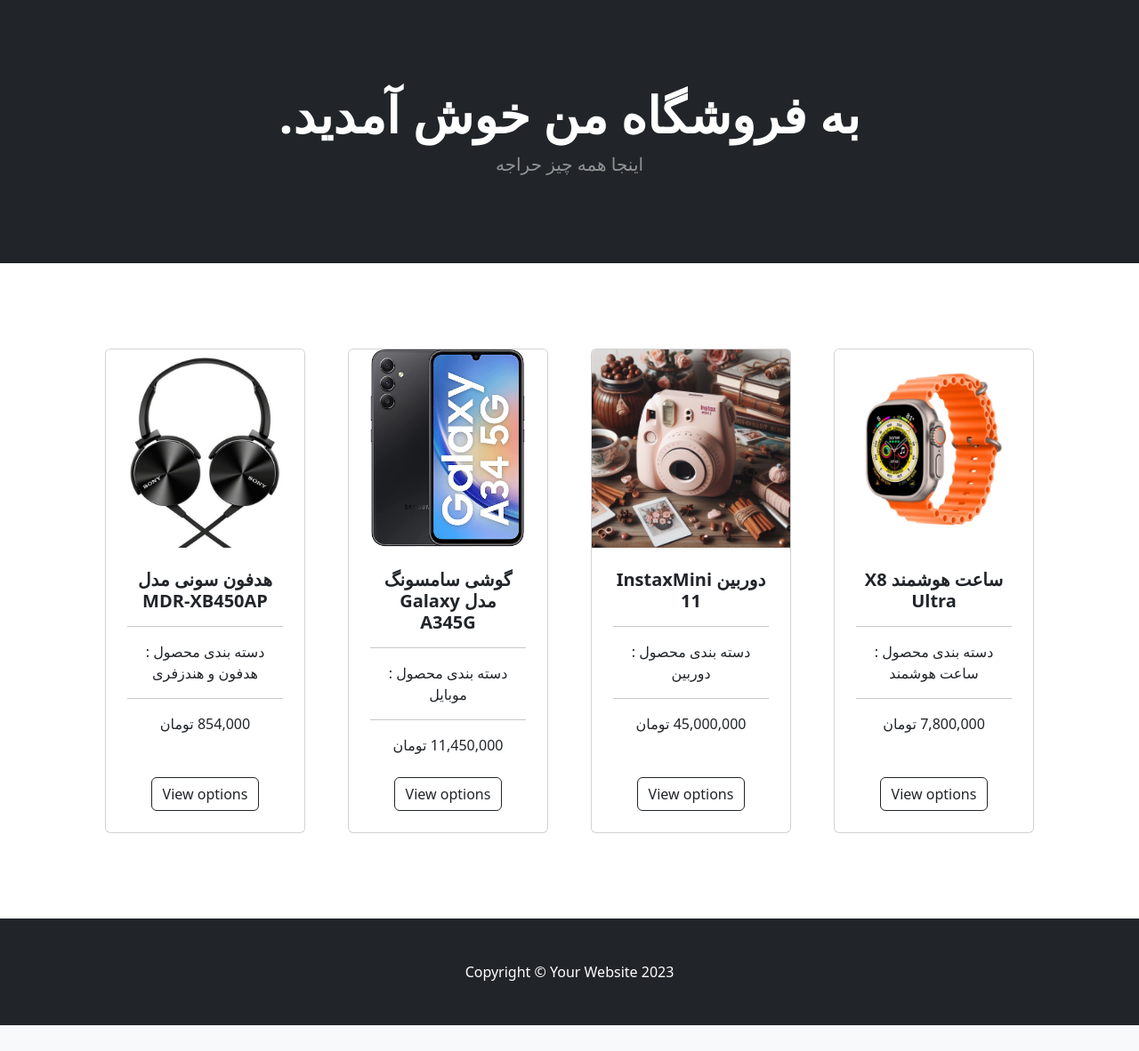
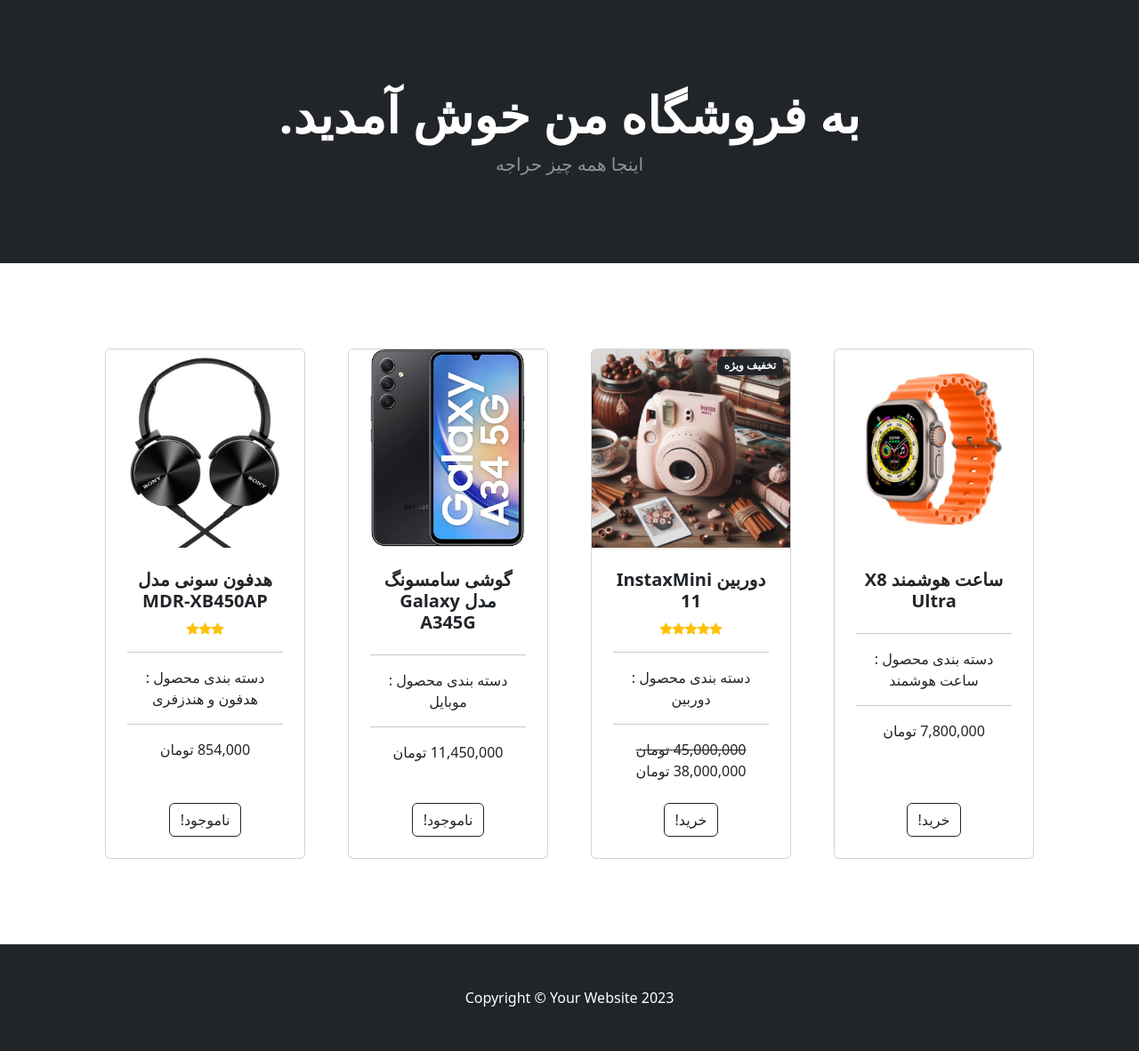
Before and after one commit to M-Baghestani/store, a Django app: page / in a window 1280 px wide. Shown: the part 57-1239 px from the top of the page at 89% size. Before the commit the page ends 1210 px from the top, so only its background shows below. Run offline with Django 5.2, Linux system fonts and the light colour scheme; data comes from the database, SQL or seed files in the repository; both versions use the stored data as it was after the commit; some libraries are stand-ins or nearby versions.

Commit message:
Second Commit

```diff
--- a/shop/models.py
+++ b/shop/models.py
@@ -1,4 +1,5 @@
 from django.db import models
+from django.core.validators import MinValueValidator, MaxValueValidator
 import datetime
 
 
@@ -27,7 +28,12 @@
     price = models.DecimalField(default=0, decimal_places=0, max_digits=12)
     category = models.ForeignKey(Category, on_delete=models.CASCADE, default=1)
     picture = models.ImageField(upload_to='upload/product/')
-
+    star = models.IntegerField(default=0, validators=[
+                               MaxValueValidator(5), MinValueValidator(0)])
+    is_sale = models.BooleanField(default=False)
+    sale_price = models.DecimalField(
+        default=0, decimal_places=0, max_digits=12)
+    is_available = models.BooleanField(default=True)
     def __str__(self):
         return self.name
 
--- a/shop/templates/index.html
+++ b/shop/templates/index.html
@@ -59,6 +59,39 @@
             <div class="container px-4 px-lg-5 mt-5">
                 <div class="row gx-4 gx-lg-5 row-cols-2 row-cols-md-3 row-cols-xl-4 justify-content-center">
                     {% for item in products %}
+                    {% if item.is_sale %}
+                    <div class="col mb-5">
+                        <div class="card h-100">
+                            <div class="badge bg-dark text-white position-absolute" style="top: 0.5rem; right: 0.5rem">تخفیف ویژه</div>
+                            <!-- Product image-->
+                            <img class="card-img-top" src="{{ item.picture.url }}" alt="..." />
+                            <!-- Product details-->
+                            <div class="card-body p-4">
+                                <div class="text-center">
+                                    <!-- Product name-->
+                                    <h5 class="fw-bolder">{{ item.name }}</h5>
+                                    <div class="d-flex justify-content-center small text-warning mb-2">
+                                        {% with ''|center:item.star as range %}
+                                            {% for _ in range %}
+                                                <div class="bi-star-fill"></div>
+                                            {% endfor %}
+                                        {% endwith %}
+                                    </div>
+                                    <!-- Product price-->
+                                    <hr>دسته بندی محصول : {{ item.category }} <hr>
+                                    <s>{{ item.price | intcomma}} تومان</s>
+                                    <br>
+                                    {{ item.sale_price | intcomma }} تومان
+
+                                </div>
+                            </div>
+                            <!-- Product actions-->
+                            <div class="card-footer p-4 pt-0 border-top-0 bg-transparent">
+                                <div class="text-center"><a class="btn btn-outline-dark mt-auto" href="#">خرید!</a></div>
+                            </div>
+                        </div>
+                    </div>
+                    {% else %}
                     <div class="col mb-5">
                         <div class="card h-100">
                             <!-- Product image-->
@@ -68,17 +101,31 @@
                                 <div class="text-center">
                                     <!-- Product name-->
                                     <h5 class="fw-bolder">{{ item.name }}</h5>
+                                    <div class="d-flex justify-content-center small text-warning mb-2">
+                                        {% with ''|center:item.star as range %}
+                                            {% for _ in range %}
+                                                <div class="bi-star-fill"></div>
+                                            {% endfor %}
+                                        {% endwith %}
+                                    </div>
                                     <!-- Product price-->
                                     <hr>دسته بندی محصول : {{ item.category }} <hr>
                                     {{ item.price | intcomma}} تومان
                                 </div>
                             </div>
                             <!-- Product actions-->
+                            {% if item.is_available %}
                             <div class="card-footer p-4 pt-0 border-top-0 bg-transparent">
-                                <div class="text-center"><a class="btn btn-outline-dark mt-auto" href="#">View options</a></div>
+                                <div class="text-center"><a class="btn btn-outline-dark mt-auto" href="#">خرید!</a></div>
                             </div>
+                            {% else %}
+                            <div class="card-footer p-4 pt-0 border-top-0 bg-transparent">
+                                <div class="text-center"><a class="btn btn-outline-dark mt-auto" href="#">ناموجود!</a></div>
+                            </div>
+                            {% endif %}
                         </div>
                     </div>
+                    {% endif %}
                     {% endfor %}
                 </div>
             </div>
```
Also changed, not shown: db.sqlite3, shop/migrations/0008_product_is_sale_product_sale_price_alter_order_date_and_more.py (added), shop/migrations/0009_product_star_alter_order_date.py (added), shop/migrations/0010_product_is_available_alter_order_date.py (added), shop/migrations/0011_alter_order_date_alter_product_is_available.py (added), 1 other file.
